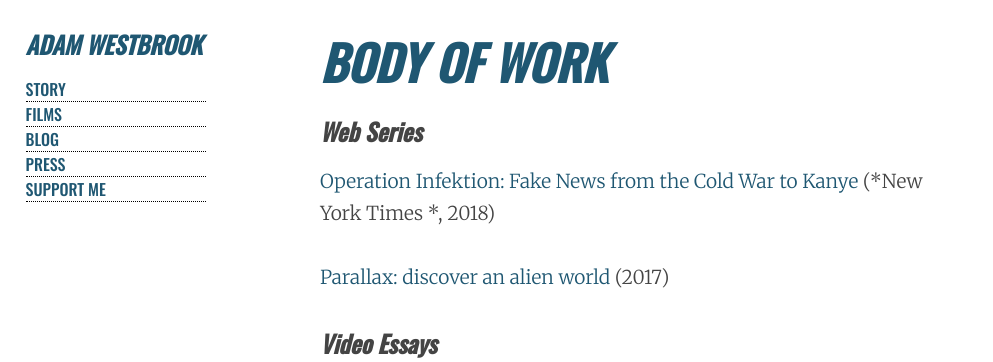
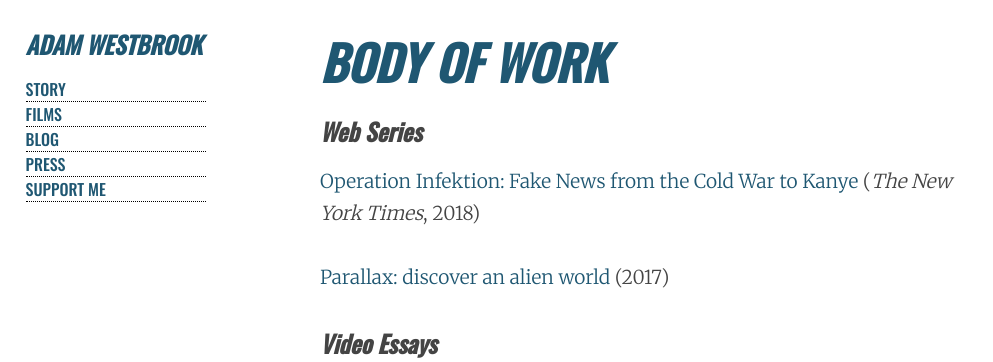
Before and after one commit to AdamWestbrook/adamwestbrook.github.io, a Jekyll site: the page built from portfolio.md, in a window 1280 px wide. Shown: the top 362 px of the page, without its empty margins (0-993 px from the left). Built offline with Jekyll 4.4.1, drawn with Linux system fonts in a browser that asks for light colours.

Commit message:
Update portfolio.md

```diff
--- a/portfolio.md
+++ b/portfolio.md
@@ -7,7 +7,7 @@
 
 ## Web Series
 
-- [Operation Infektion: Fake News from the Cold War to Kanye](http://adamwestbrook.co.uk/operation-infektion) (*New York Times *, 2018)
+- [Operation Infektion: Fake News from the Cold War to Kanye](http://adamwestbrook.co.uk/operation-infektion) (*The New York Times*, 2018)
 - [Parallax: discover an alien world](http://adamwestbrook.co.uk/parallax) (2017)
 
 ## Video Essays
```
